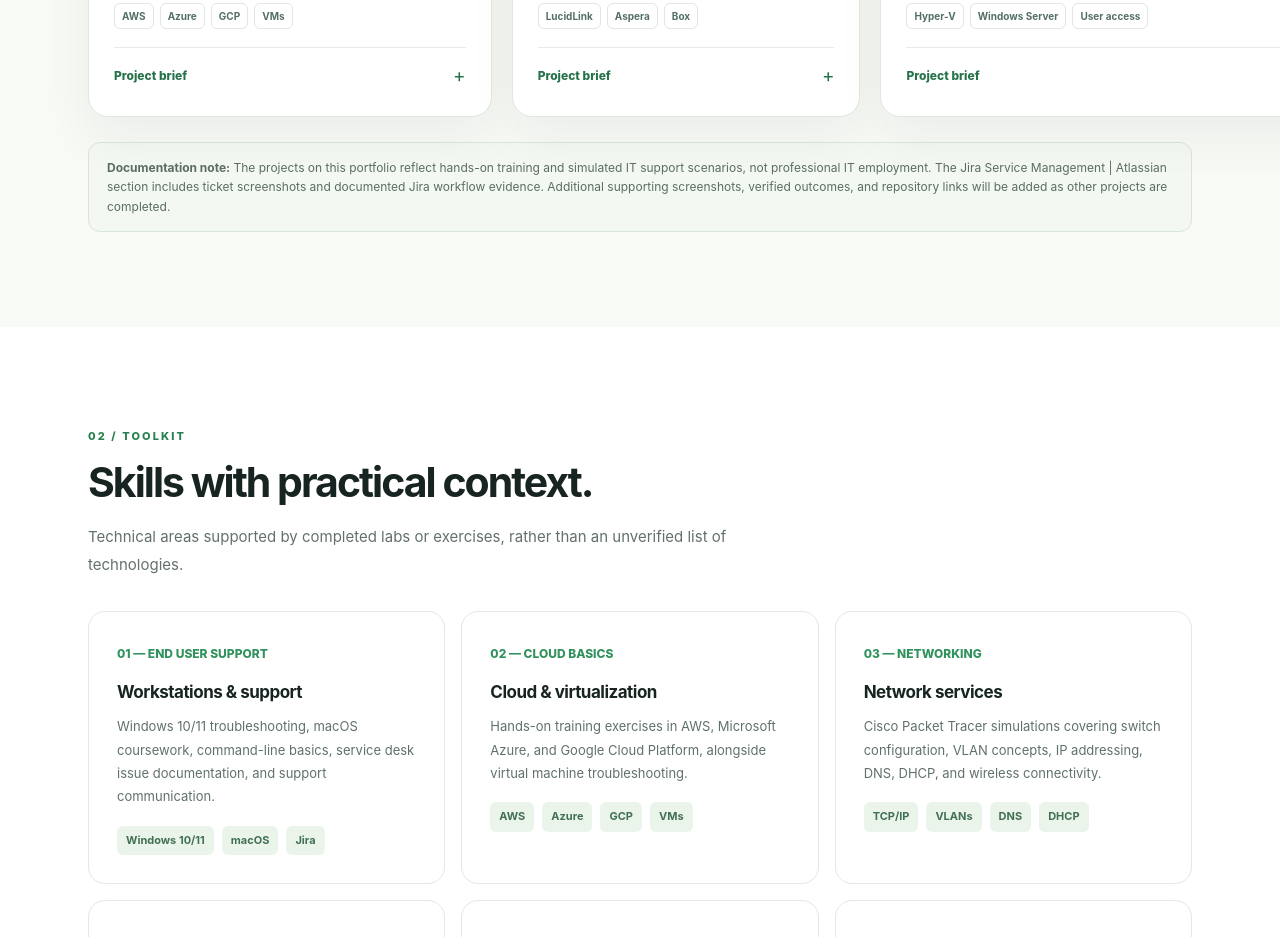
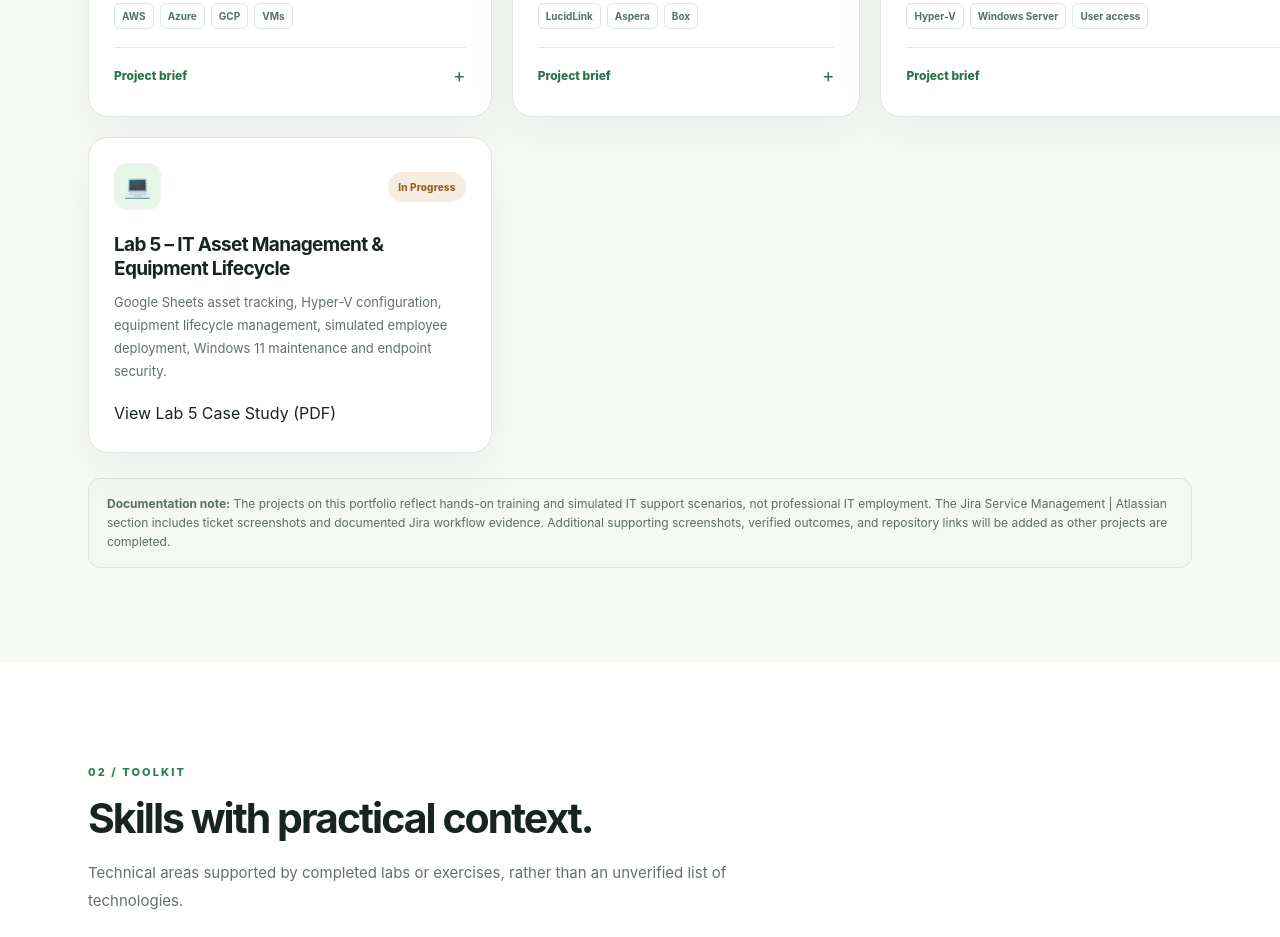
Before and after one commit to summerbaham/summerbaham.github.io, a plain HTML site: page index.html in a window 1280 px wide. Shown: the part 2105-3042 px from the top of the page. Drawn offline with Linux system fonts and the light colour scheme.

Commit message:
Add Lab 5 to Cloud Platforms and Virtual Machines

```diff
--- a/index.html
+++ b/index.html
@@ -259,7 +259,21 @@ Jira Wi-Fi case study card.
       <article class="project" data-category="cloud"><div class="project-top"><div class="project-icon" aria-hidden="true">☁</div><span class="status">Coursework exercises</span></div><h3>Cloud Platforms &amp; Virtual Machines</h3><p>Hands-on AEVA coursework involving AWS, Microsoft Azure, Google Cloud Platform, and virtual machine troubleshooting concepts.</p><div class="chips"><span class="chip">AWS</span><span class="chip">Azure</span><span class="chip">GCP</span><span class="chip">VMs</span></div><details><summary>Project brief</summary><div><strong>Scope:</strong> Cloud-console familiarity and VM troubleshooting training.<ul><li>Completed hands-on exercises across cloud platforms.</li><li>Studied virtual machine diagnostics.</li><li>Evidence to add: sanitized console screenshots and a documented example.</li></ul></div></details></article>
       <article class="project" data-category="cloud"><div class="project-top"><div class="project-icon" aria-hidden="true">⇄</div><span class="status">Coursework exercises</span></div><h3>Media Transfer &amp; Studio Storage</h3><p>Practiced media-production tools used for file transfer, storage, and collaboration, including LucidLink, IBM Aspera, and Box.</p><div class="chips"><span class="chip">LucidLink</span><span class="chip">Aspera</span><span class="chip">Box</span></div><details><summary>Project brief</summary><div><strong>Scope:</strong> Media transfer and collaboration tools.<ul><li>Completed hands-on tool exercises.</li><li>Developed familiarity with studio storage workflows.</li><li>Evidence to add: a permissions and file-sharing walkthrough without real client data.</li></ul></div></details></article>
       <article class="project" data-category="support"><div class="project-top"><div class="project-icon" aria-hidden="true">♙</div><span class="status progress">In progress</span></div><h3>Active Directory &amp; Account Support</h3><p>Building a virtualized Windows environment to practice identity administration, accounts, groups, and access permissions.</p><div class="chips"><span class="chip">Hyper-V</span><span class="chip">Windows Server</span><span class="chip">User access</span></div><details><summary>Project brief</summary><div><strong>Status:</strong> Not yet a completed lab.<ul><li>Started virtual machine setup and troubleshooting.</li><li>Next: successful server setup, test user provisioning, and validation.</li><li>Evidence to add after completion: sanitized account administration screenshots.</li></ul></div></details></article>
-
+ <article class="project" data-category="cloud">
+<div class="project-top">
+<div class="project-icon" aria-hidden="true">💻</div>
+<span class="status progress">In Progress</span>
+</div>
+<h3>Lab 5 – IT Asset Management &amp; Equipment Lifecycle</h3>
+<p>
+Google Sheets asset tracking, Hyper-V configuration,
+equipment lifecycle management, simulated employee
+deployment, Windows 11 maintenance and endpoint security.
+</p>
+<a href="Lab_5_IT_Asset_Management_and_Equipment_Lifecycle.pdf" target="_blank" rel="noopener">
+View Lab 5 Case Study (PDF)
+</a>
+</article>
 </div>
 
 <div class="note">
```
